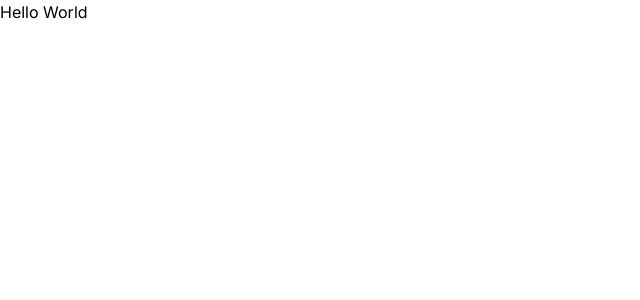
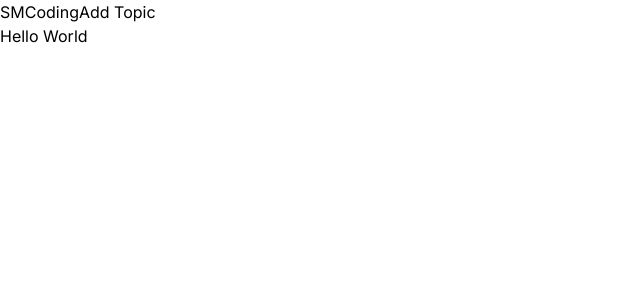
Before and after one commit to shahenwaz/mongodb-crud, a Next.js app: page / in a window 1280 px wide. Shown: the top 300 px of the page, without its empty margins (0-640 px from the left). Built offline with nearby package versions, Linux system fonts and the light colour scheme.

Commit message:
Added Navbar Component

```diff
--- a/app/layout.js
+++ b/app/layout.js
@@ -1,5 +1,6 @@
 import { Inter } from "next/font/google";
 import "./globals.css";
+import Navbar from "@/components/navbar";
 
 const inter = Inter({ subsets: ["latin"] });
 
@@ -11,7 +12,10 @@
 export default function RootLayout({ children }) {
   return (
     <html lang="en">
-      <body className={inter.className}>{children}</body>
+      <body className={inter.className}>
+        <Navbar />
+        {children}
+      </body>
     </html>
   );
 }
--- /dev/null
+++ b/components/navbar.jsx
@@ -0,0 +1,10 @@
+import Link from "next/link";
+
+export default function Navbar() {
+  return (
+    <nav>
+      <Link href={"/"}>SMCoding</Link>
+      <Link href={"/addTopic"}>Add Topic</Link>
+    </nav>
+  );
+}
```
